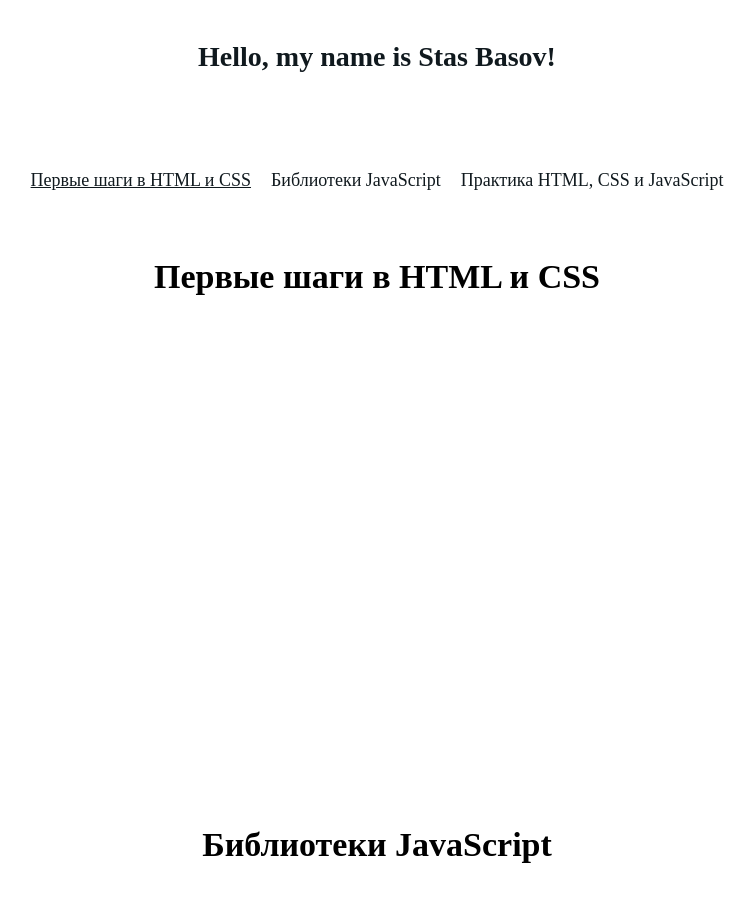
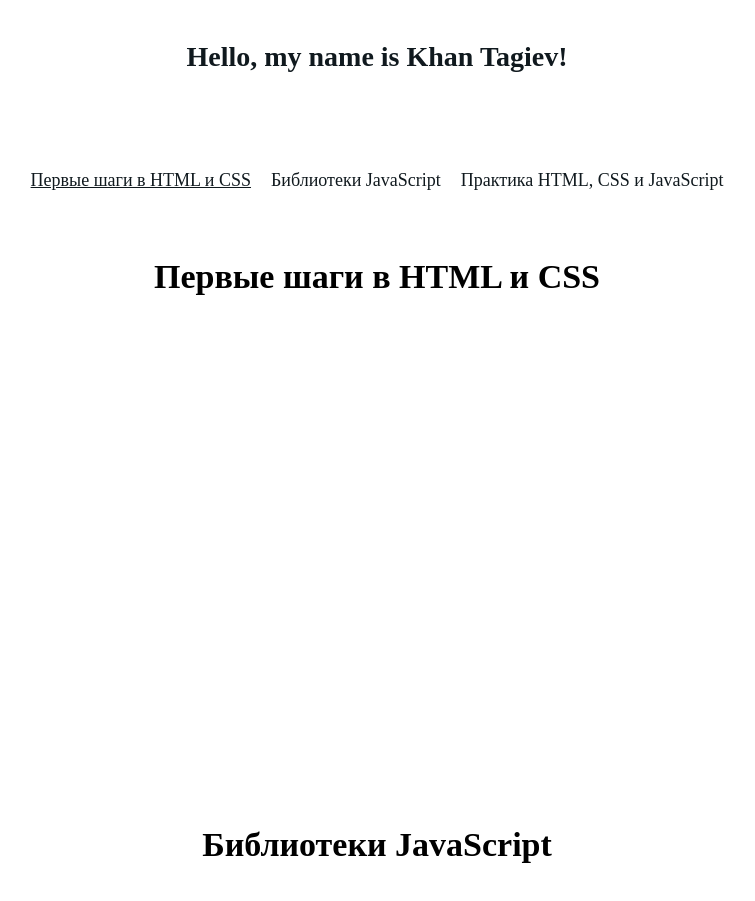
Before and after one commit to KhanTagiev/portfolio, a plain HTML site: page index.html in a window 1280 px wide. Shown: the top 901 px of the page, without its empty margins (271-1026 px from the left). Drawn offline with Linux system fonts and the light colour scheme.

Commit message:
update index.html and readme

```diff
--- a/index.html
+++ b/index.html
@@ -6,13 +6,13 @@
   <link rel="stylesheet" href="style.css">
   <title>Портфолио</title>
   <meta name="viewport" content="width=device-width, initial-scale=1">
-  <meta name="description" content="портфолио Стас Басов на Яндекс Практикуме">
+  <meta name="description" content="Портфолио Хамбалы Тагиева на Яндекс Практикуме">
   <meta name="keywords" content="html, css, javascript">
-  <meta name="author" content="Стас Басов">
+  <meta name="author" content="Хамбала Тагиев">
 </head>
 <body class="page">
   <header class="header centered-block">
-    <h1 class="centered-block"><a href="#" class="header__link" lang="en">Stas Basov</a></h1>
+    <h1 class="centered-block"><a href="#" class="header__link" lang="en">Khan Tagiev</a></h1>
   </header>
   <nav class="menu centered-block page__menu">
     <a href="#beginner" class="menu__link menu__link_active">Первые шаги в HTML и CSS</a>
```
Also changed, not shown: 1 other file.
